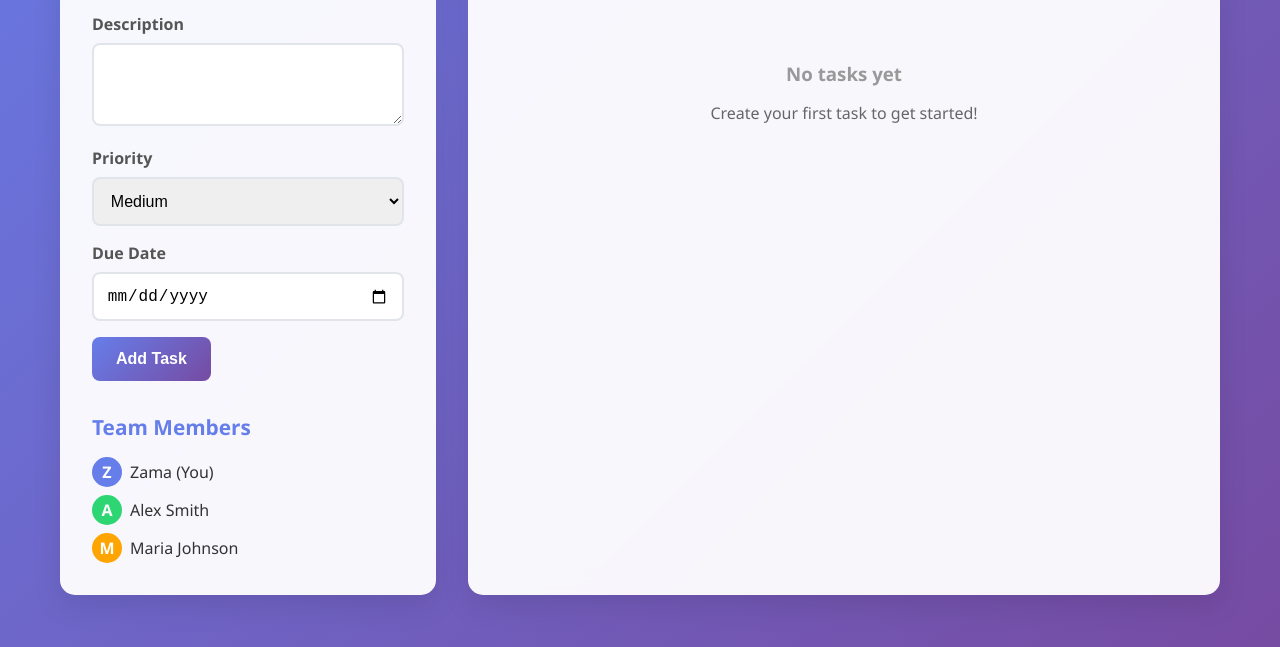
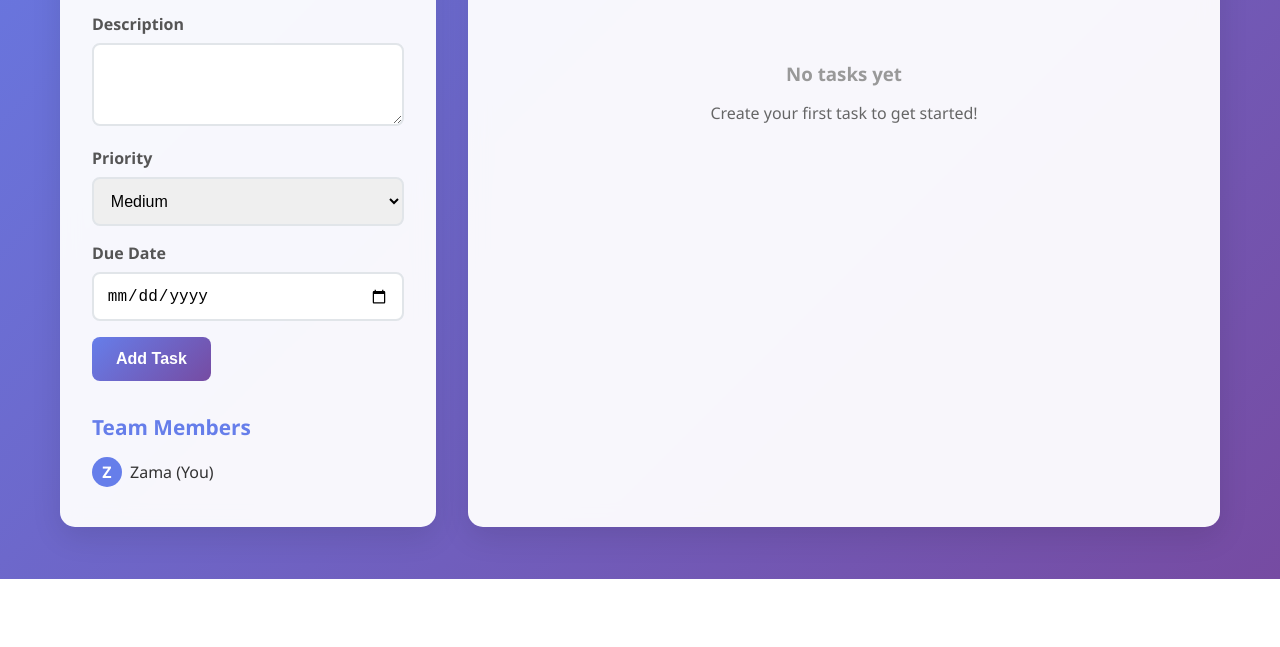
Before and after one commit to Zama-Emmerencia/Task-Management-App, a plain HTML site: page index.html in a window 1280 px wide. Shown: the part 422-1069 px from the top of the page. After the commit the page ends 1001 px from the top, so only its background shows below. Drawn offline with Linux system fonts and the light colour scheme.

Commit message:
Update index.html

```diff
--- a/index.html
+++ b/index.html
@@ -369,14 +369,7 @@
                         <div style="width: 30px; height: 30px; background: #667eea; border-radius: 50%; display: flex; align-items: center; justify-content: center; color: white; font-weight: bold;">Z</div>
                         <span>Zama (You)</span>
                     </div>
-                    <div style="display: flex; align-items: center; gap: 0.5rem; margin-bottom: 0.5rem;">
-                        <div style="width: 30px; height: 30px; background: #2ed573; border-radius: 50%; display: flex; align-items: center; justify-content: center; color: white; font-weight: bold;">A</div>
-                        <span>Alex Smith</span>
-                    </div>
-                    <div style="display: flex; align-items: center; gap: 0.5rem;">
-                        <div style="width: 30px; height: 30px; background: #ffa502; border-radius: 50%; display: flex; align-items: center; justify-content: center; color: white; font-weight: bold;">M</div>
-                        <span>Maria Johnson</span>
-                    </div>
+
                 </div>
             </div>
 
```
